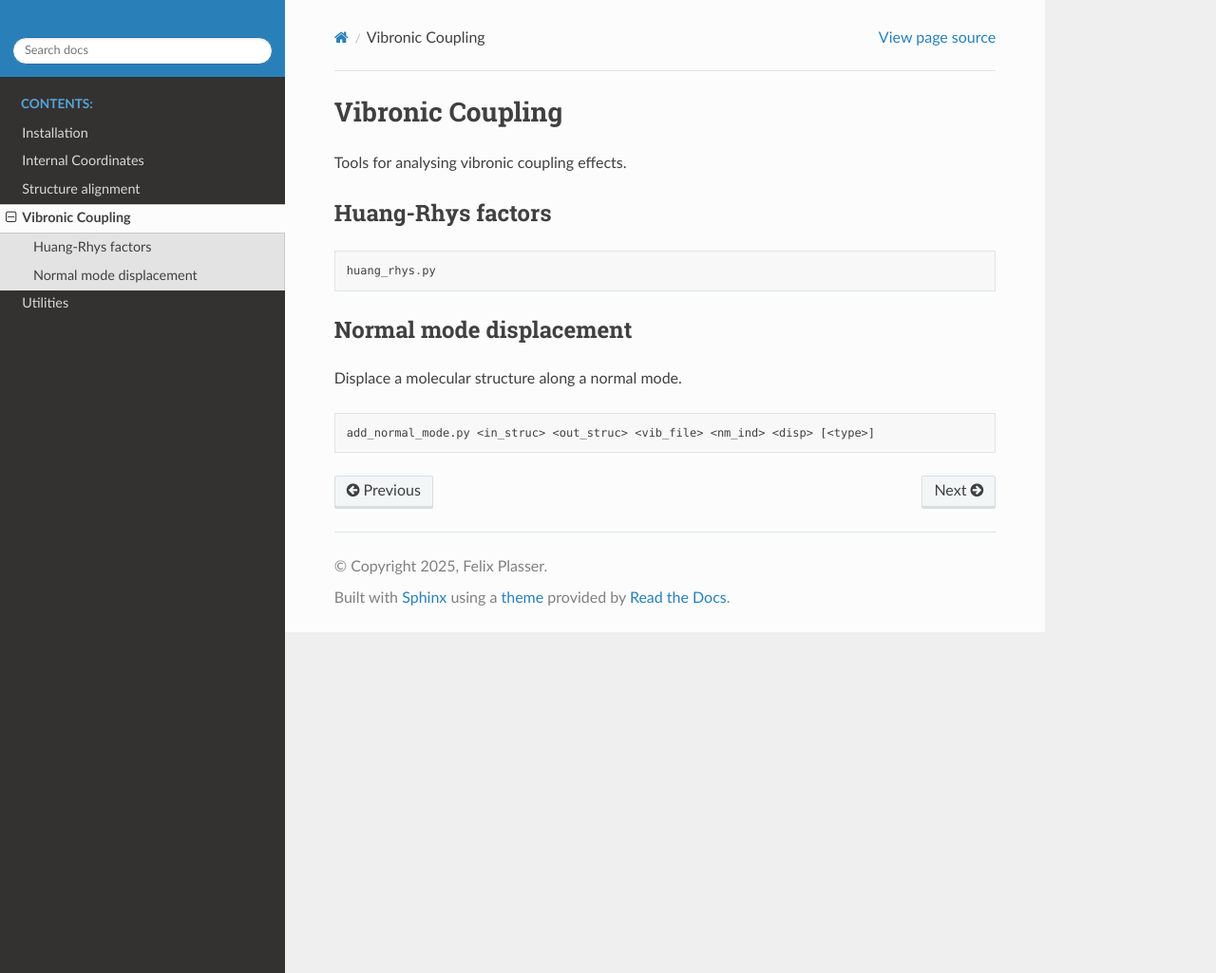
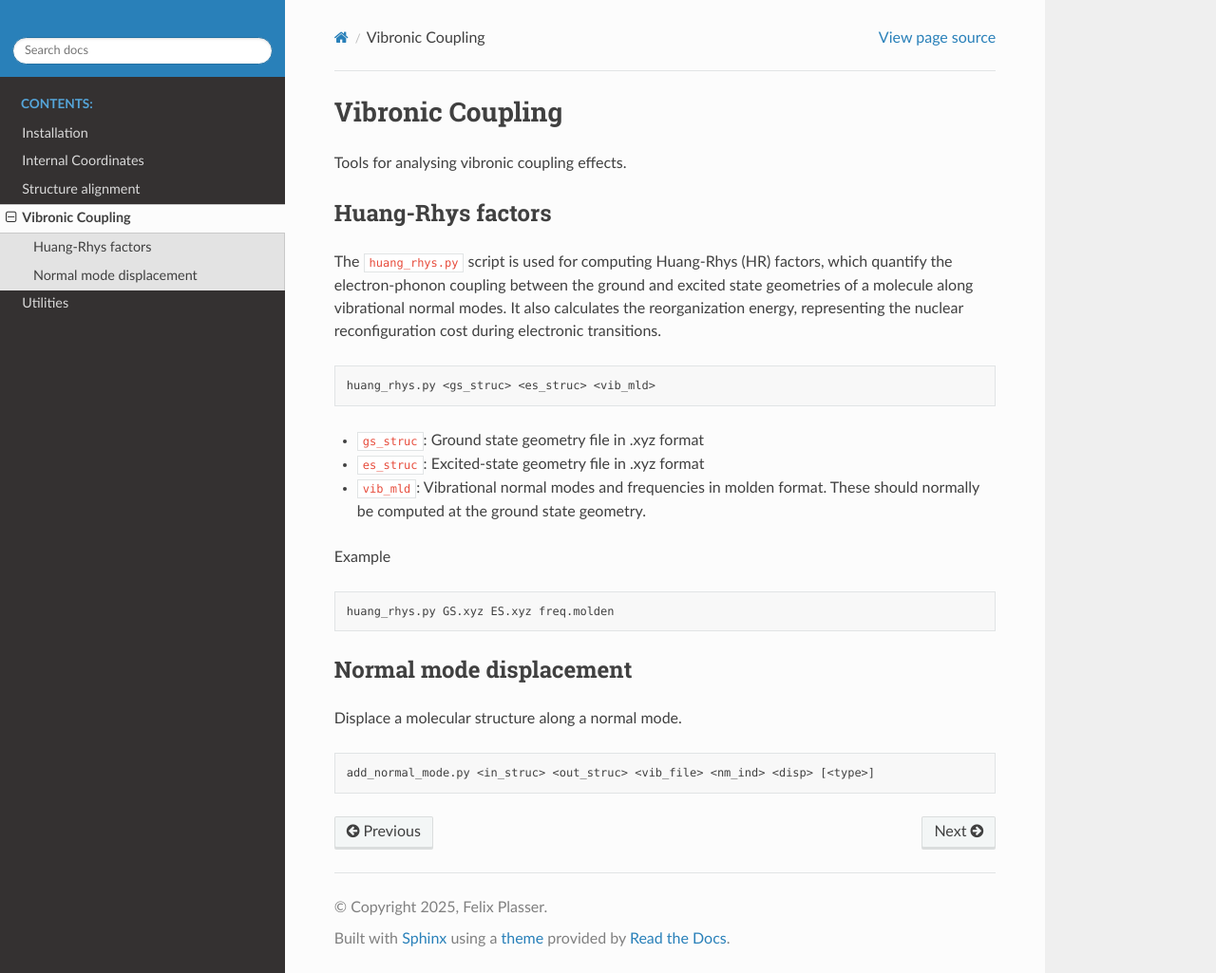
Before and after one commit to felixplasser/matilda, a Sphinx documentation site: the page built from docs/vibcoup.rst, in a window 1280 px wide and 1025 px high. Shown: the whole window at 95% size. Built offline with Sphinx 7.4.7 and the Read the Docs theme 3.1.0, drawn with Linux system fonts in a browser that asks for light colours.

Commit message:
Documentation done

```diff
--- a/docs/vibcoup.rst
+++ b/docs/vibcoup.rst
@@ -6,9 +6,24 @@ Tools for analysing vibronic coupling effects.
 Huang-Rhys factors
 ~~~~~~~~~~~~~~~~~~
 
-::
+The ``huang_rhys.py`` script is used for computing Huang-Rhys (HR) factors, which quantify the electron-phonon coupling between
+the ground and excited state geometries of a molecule along vibrational normal modes.
+It also calculates the reorganization energy, representing the nuclear reconfiguration cost during electronic transitions.
 
-    huang_rhys.py
+.. code:: text
+
+    huang_rhys.py <gs_struc> <es_struc> <vib_mld>
+
+* ``gs_struc``: Ground state geometry file in .xyz format
+* ``es_struc``: Excited-state geometry file in .xyz format
+* ``vib_mld``: Vibrational normal modes and frequencies in molden format.
+  These should normally be computed at the ground state geometry.
+
+Example
+
+.. code:: text
+
+    huang_rhys.py GS.xyz ES.xyz freq.molden
 
 Normal mode displacement
 ~~~~~~~~~~~~~~~~~~~~~~~~
```
